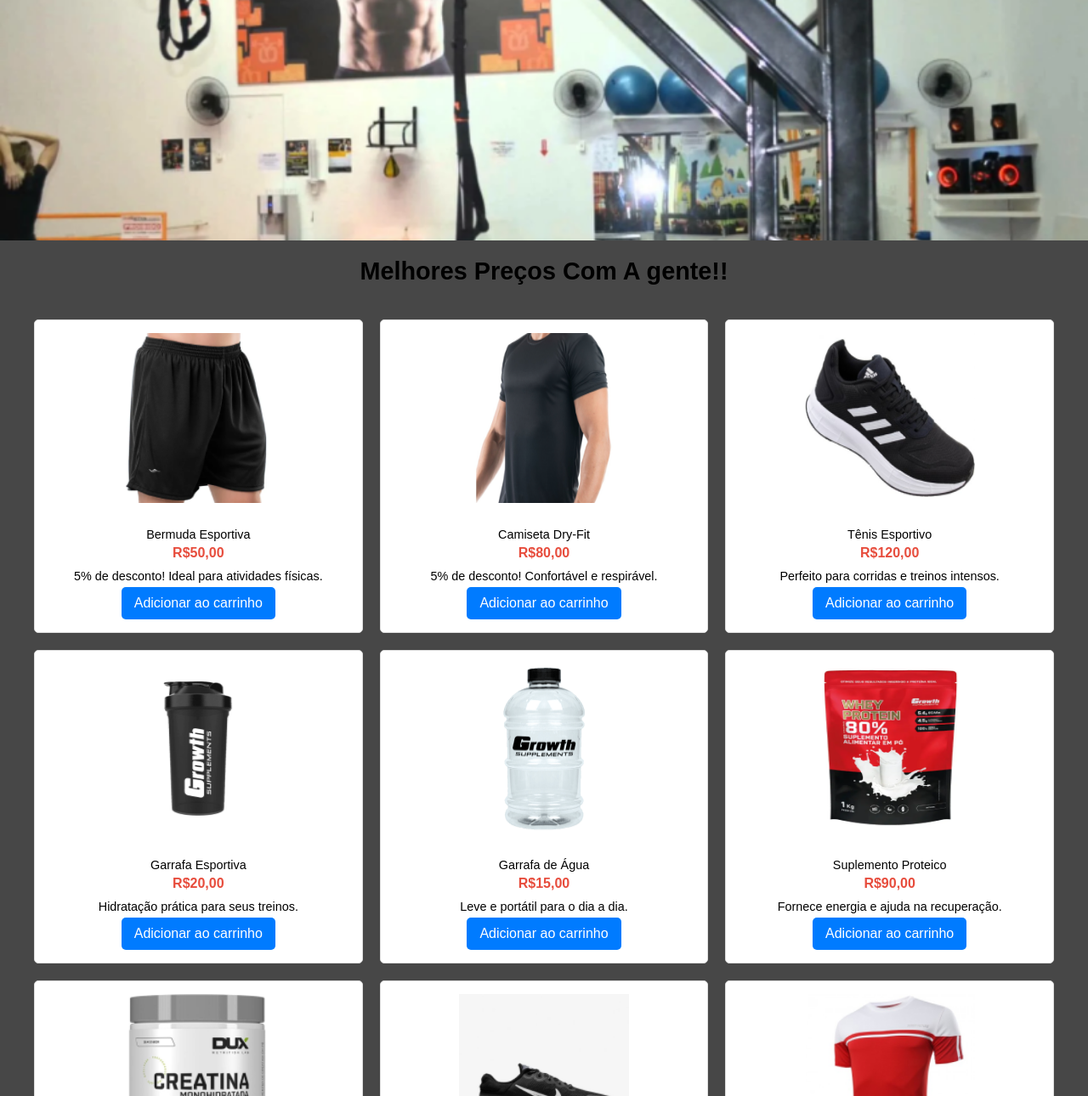
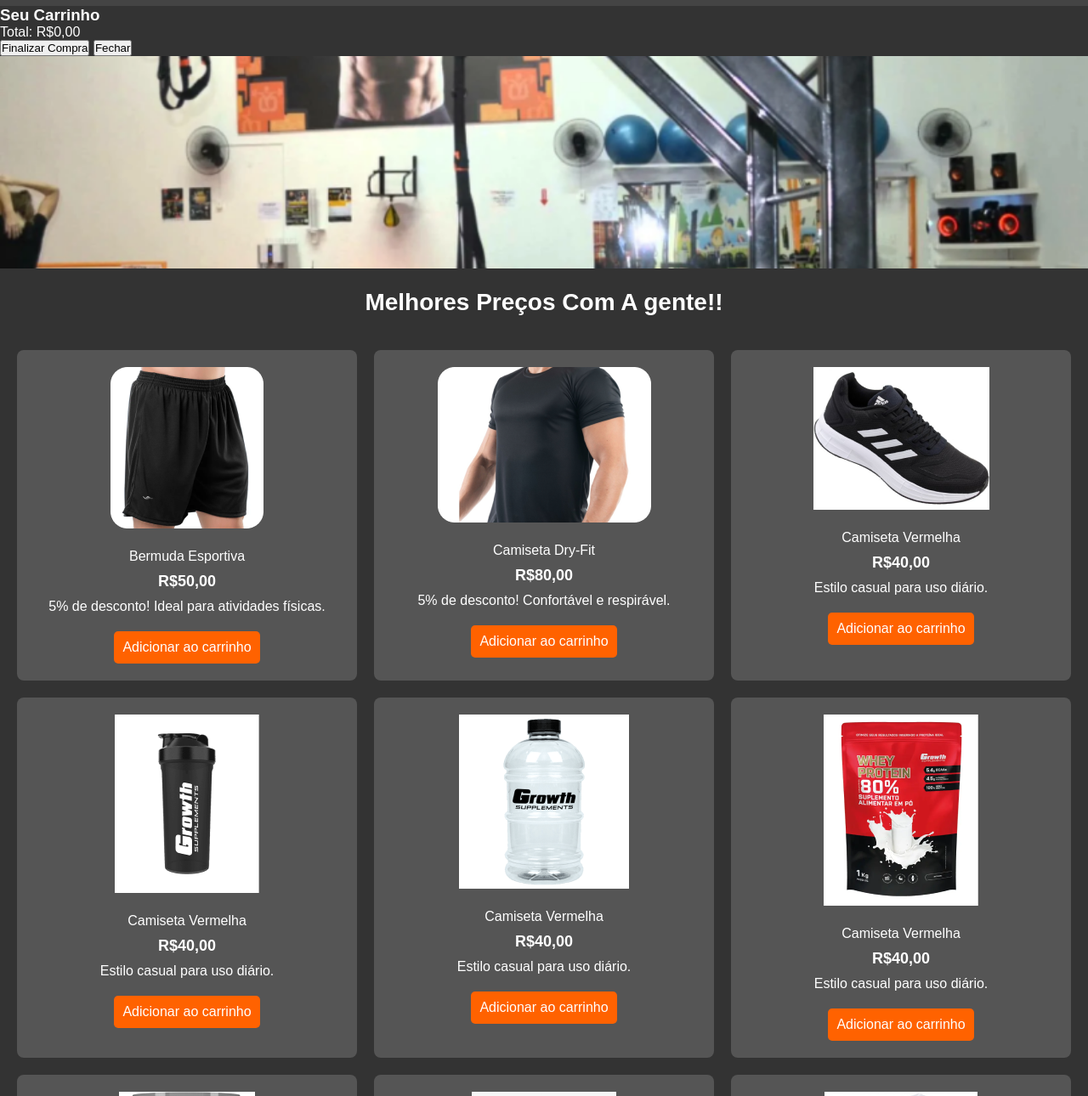
Before and after one commit to bigneuzinn/fegbfu, a plain HTML site: page page2.html in a window 1280 px wide. Shown: the part 65-1355 px from the top of the page at 85% size. Drawn offline with Linux system fonts and the light colour scheme; some packages are replaced by stand-ins of ours; a script that the page names is missing.

Commit message:
Add files via upload

```diff
--- a/page2.html
+++ b/page2.html
@@ -8,122 +8,123 @@
     <script src="https://cdn.jsdelivr.net/npm/sweetalert2@11"></script>
 </head>
 <body>
-    <header>
+    <div class="cabecalho">
         <div class="logo">LOGO</div>
-        <div class="search-bar">
+        <div class="barra-de-pesquisa">
             <input type="text" placeholder="Faça sua pesquisa">
             <button>🔍</button>
         </div>
-        <div class="cart">🛒</div>
-    </header>
+        <div class="icone-carrinho">🛒</div>
+    </div>
 
-    <!-- Adiciona o modal do carrinho -->
-<div class="cart-modal">
-    <div class="cart-modal-content">
-        <h3>Seu Carrinho</h3>
-        <ul class="cart-items"></ul>
-        <div class="cart-total">
-            <p>Total: R$<span class="cart-total-value">0,00</span></p>
+    <div class="modal-carrinho">
+        <div class="conteudo-modal-carrinho">
+            <h3>Seu Carrinho</h3>
+            <ul class="itens-carrinho"></ul>
+            <div class="total-carrinho">
+                <p>Total: R$<span class="valor-total-carrinho">0,00</span></p>
+            </div>
+            <button class="botao-finalizar">Finalizar Compra</button>
+            <button class="fechar-carrinho">Fechar</button>
         </div>
-        <button class="checkout-btn">Finalizar Compra</button>
-        <button class="close-cart">Fechar</button>
     </div>
-</div>
 
+    <div class="banner">
+        <img src="img/fundo.png" alt="Banner da Academia" class="img-banner">
+    </div>
 
-    <section class="banner">
-        <img src="img/fundo.png" alt="Banner da Academia" class="banner-img">
-    </section>
-
-    <section class="promo">
+    <div class="promocao">
         <h2>Melhores Preços Com A gente!!</h2>
-        <div class="product-grid">
-            <div class="product">
+        <div class="grade-produtos">
+            <div class="produto">
                 <img src="img/bermuda1.png" alt="Bermuda Esportiva">
                 <p>Bermuda Esportiva</p>
                 <span>R$50,00</span>
                 <p>5% de desconto! Ideal para atividades físicas.</p>
-                <button class="adicionar-carrinho">Adicionar ao carrinho</button>
+                <button class="botao-adicionar">Adicionar ao carrinho</button>
             </div>
 
-            <div class="product">
+            <div class="produto">
                 <img src="img/camiseta.png" alt="Camiseta Dry-Fit">
                 <p>Camiseta Dry-Fit</p>
                 <span>R$80,00</span>
                 <p>5% de desconto! Confortável e respirável.</p>
-                <button class="adicionar-carrinho">Adicionar ao carrinho</button>
-            </div>
-            <div class="product">
-                <img src="img/TenisAdidas.png" alt="Tênis Esportivo">
-                <p>Tênis Esportivo</p>
-                <span>R$120,00</span>
-                <p>Perfeito para corridas e treinos intensos.</p>
-                <button class="adicionar-carrinho">Adicionar ao carrinho</button>
+                <button class="botao-adicionar">Adicionar ao carrinho</button>
             </div>
 
-            <div class="product">
-                <img src="img/garrafinha.png" alt="Garrafa Esportiva">
-                <p>Garrafa Esportiva</p>
-                <span>R$20,00</span>
-                <p>Hidratação prática para seus treinos.</p>
-                <button class="adicionar-carrinho">Adicionar ao carrinho</button>
+            <!-- Outros produtos aqui... -->
+
+            <div class="produto">
+                <img src="img/TenisAdidas.png" alt="Camiseta Vermelha">
+                <p>Camiseta Vermelha</p>
+                <span>R$40,00</span>
+                <p>Estilo casual para uso diário.</p>
+                <button class="botao-adicionar">Adicionar ao carrinho</button>
             </div>
 
-            <div class="product">
-                <img src="img/garrafinha2.png" alt="Garrafa de Água">
-                <p>Garrafa de Água</p>
-                <span>R$15,00</span>
-                <p>Leve e portátil para o dia a dia.</p>
-                <button class="adicionar-carrinho">Adicionar ao carrinho</button>
+            <div class="produto">
+                <img src="img/garrafinha.png" alt="Camiseta Vermelha">
+                <p>Camiseta Vermelha</p>
+                <span>R$40,00</span>
+                <p>Estilo casual para uso diário.</p>
+                <button class="botao-adicionar">Adicionar ao carrinho</button>
             </div>
 
-            <div class="product">
-                <img src="img/whey.png" alt="Suplemento Proteico">
-                <p>Suplemento Proteico</p>
-                <span>R$90,00</span>
-                <p>Fornece energia e ajuda na recuperação.</p>
-                <button class="adicionar-carrinho">Adicionar ao carrinho</button>
+            <div class="produto">
+                <img src="img/garrafinha2.png" alt="Camiseta Vermelha">
+                <p>Camiseta Vermelha</p>
+                <span>R$40,00</span>
+                <p>Estilo casual para uso diário.</p>
+                <button class="botao-adicionar">Adicionar ao carrinho</button>
             </div>
 
-            <div class="product">
-                <img src="img/creatina.png" alt="Creatina">
-                <p>Creatina</p>
-                <span>R$60,00</span>
-                <p>Melhora o desempenho em atividades físicas.</p>
-                <button class="adicionar-carrinho">Adicionar ao carrinho</button>
+            <div class="produto">
+                <img src="img/whey.png" alt="Camiseta Vermelha">
+                <p>Camiseta Vermelha</p>
+                <span>R$40,00</span>
+                <p>Estilo casual para uso diário.</p>
+                <button class="botao-adicionar">Adicionar ao carrinho</button>
             </div>
 
-            <div class="product">
-                <img src="img/nike.png" alt="Tênis Preto">
-                <p>Tênis Preto</p>
-                <span>R$110,00</span>
-                <p>Confortável e estiloso para o dia a dia.</p>
-                <button class="adicionar-carrinho">Adicionar ao carrinho</button>
+            <div class="produto">
+                <img src="img/creatina.png" alt="Camiseta Vermelha">
+                <p>Camiseta Vermelha</p>
+                <span>R$40,00</span>
+                <p>Estilo casual para uso diário.</p>
+                <button class="botao-adicionar">Adicionar ao carrinho</button>
             </div>
 
-            <div class="product">
+            <div class="produto">
+                <img src="img/nike.png" alt="Camiseta Vermelha">
+                <p>Camiseta Vermelha</p>
+                <span>R$40,00</span>
+                <p>Estilo casual para uso diário.</p>
+                <button class="botao-adicionar">Adicionar ao carrinho</button>
+            </div>
+
+            <div class="produto">
                 <img src="img/camiseta2.png" alt="Camiseta Vermelha">
                 <p>Camiseta Vermelha</p>
                 <span>R$40,00</span>
                 <p>Estilo casual para uso diário.</p>
-                <button class="adicionar-carrinho">Adicionar ao carrinho</button>
+                <button class="botao-adicionar">Adicionar ao carrinho</button>
             </div>
 
+
         </div>
-    </section>
+    </div>
 
-    <footer>
-        <div class="footer-text">
+    <div class="rodape">
+        <div class="texto-rodape">
             <p>Confira nossas redes sociais!</p>
-            <div class="social-icons">
+            <div class="icones-sociais">
                 <a href="#"><img src="img/facebook.png" alt="Facebook"></a>
                 <a href="#"><img src="img/instagram.png" alt="Instagram"></a>
                 <a href="#"><img src="img/twitter.png" alt="X (Twitter)"></a>
             </div>
         </div>
-    </footer>
+    </div>
 
     <script src="script.js"></script>
-
 </body>
 </html>
--- a/style.css
+++ b/style.css
@@ -1,127 +1,117 @@
+/* Reset básico */
 * {
     margin: 0;
     padding: 0;
     box-sizing: border-box;
+    font-family: Arial, sans-serif;
 }
 
 body {
-    font-family: Arial, sans-serif;
-    background-color: #474747;
+    background-color: #333;
+    color: #fff;
 }
 
-header {
+.cabecalho {
     display: flex;
     justify-content: space-between;
     align-items: center;
-    padding: 10px;
-    background-color: #333;
-    color: white;
+    padding: 20px;
+    background-color: #444;
 }
 
-.search-bar input {
-    padding: 5px;
-    border-radius: 5px;
-    border: none;
+.logo {
+    font-size: 24px;
 }
 
-.search-bar button {
-    padding: 5px 10px;
-    background-color: #555;
-    border: none;
-    border-radius: 5px;
-    color: white;
+.barra-de-pesquisa {
+    display: flex;
+    align-items: center;
 }
 
-.cart {
-    font-size: 1.5em;
+.barra-de-pesquisa input {
+    padding: 5px;
+    font-size: 16px;
+}
+
+.icone-carrinho {
+    font-size: 24px;
 }
 
 .banner {
-    width: 100%;
-    height: 300px;
+    text-align: center;
 }
 
-.banner-img {
+.img-banner {
     width: 100%;
-    height: 100%;
+    max-height: 250px;
     object-fit: cover;
 }
 
+.promocao h2 {
+    text-align: center;
+    font-size: 28px;
+    margin: 20px 0;
+}
 
-.promo {
+.grade-produtos {
+    display: grid;
+    grid-template-columns: repeat(3, 1fr); /* Três produtos por linha */
+    gap: 20px;
+    padding: 20px;
+}
+
+.produto {
+    background-color: #555;
+    padding: 20px;
+    text-align: center;
+    border-radius: 8px;
+}
+
+.produto img {
+    max-width: 100%;
+    height: auto;
+    margin-bottom: 10px;
+}
+
+.produto p {
+    margin: 10px 0;
+}
+
+.produto span {
+    font-weight: bold;
+    font-size: 18px;
+}
+
+button.botao-adicionar {
+    background-color: #ff6200;
+    border: none;
+    padding: 10px;
+    color: #fff;
+    cursor: pointer;
+    margin-top: 10px;
+}
+
+button.botao-adicionar:hover {
+    background-color: #e55900;
+}
+
+.rodape {
+    background-color: #444;
     text-align: center;
     padding: 20px;
 }
 
-.promo h2 {
-    font-size: 1.8em;
-    margin-bottom: 20px;
-}
-
-.product-grid {
-    width: 100%;
-    display: grid;
-    grid-template-columns: repeat(3, 1fr);
-    gap: 20px;
-    padding: 20px;
-    align-items: center;
-
-}
-
-.product {
-    background: #fff;
-    border: 1px solid #ddd;
-    border-radius: 5px;
-    padding: 15px;
-    text-align: center;
-    transition: transform 0.2s, box-shadow 0.2s;
-}
-
-.product:hover{
-    transform: translateY(-5px);
-    box-shadow: 0 2px 10px rgba(0, 0, 0, 0.1);
-}
-
-
-.product img {
-    width: 200px;
-    height: 200px;
-    margin-bottom: 20px;
-}
-
-.product p {
-    font-size: 0.9em;
-    margin: 5px 0;
-}
-
-.product span {
-    display: block;
-    font-weight: bold;
-    color: #e74c3c;
+.texto-rodape p {
     margin-bottom: 10px;
 }
 
-footer {
-    background-color: goldenrod;
-    color: white;
-    padding: 20px;
-    text-align: center;
-}
-
-.footer-text p {
-    margin-bottom: 10px;
-}
-
-.social-icons a {
+.icones-sociais img {
+    width: 30px;
     margin: 0 10px;
 }
 
-.social-icons img {
-    width: 30px;
-    height: 30px;
-}
-
-.adicionar-carrinho {
+/* Botão de Adicionar ao Carrinho */
+.botao-adicionar {
     background: #007bff;
     color: #fff;
     border: none;
@@ -132,12 +122,12 @@ footer {
     transition: background 0.3s, transform 0.2s;
 }
 
-.adicionar-carrinho:hover {
+.botao-adicionar:hover {
     background: #0056b3;
     transform: translateY(-2px);
 }
 
-.adicionar-carrinho:active {
+.botao-adicionar:active {
     background: #004494;
     transform: translateY(0);
 }
@@ -155,7 +145,7 @@ footer {
 }
 
 .cart-modal-content {
-    background-color: white;
+    background-color: rgb(221, 201, 18);
     width: 300px;
     padding: 20px;
     margin: 100px auto;
@@ -182,6 +172,18 @@ footer {
     cursor: pointer;
 }
 
+.checkout-btn {
+    background-color: #007bff;
+    color: #fff;
+    border: none;
+    border-radius: 5px;
+    font-size: 1rem;
+}
+
 .close-cart {
-    background-color: #ccc;
+    background-color: #e7e6e6;
+    color: #333;
+    border: none;
+    border-radius: 5px;
+    font-size: 1rem;
 }
```
